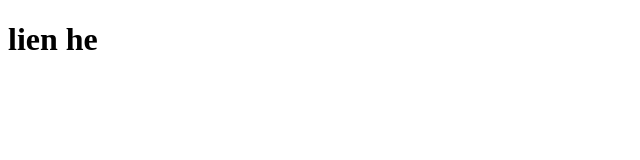
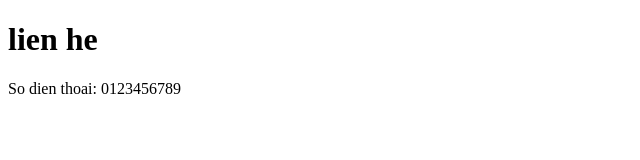
Before and after one commit to ThaiLyhcmut/learn-git-14-fe-2024, a plain HTML site: page contract.html in a window 1280 px wide. Shown: the whole page, without its empty margins (0-640 px from the left). Drawn offline with Linux system fonts and the light colour scheme.

Commit message:
Update contract

```diff
--- a/contract.html
+++ b/contract.html
@@ -7,5 +7,6 @@
 </head>
 <body>
     <h1>lien he</h1>
+    <p>So dien thoai: 0123456789</p>
 </body>
 </html>
```
